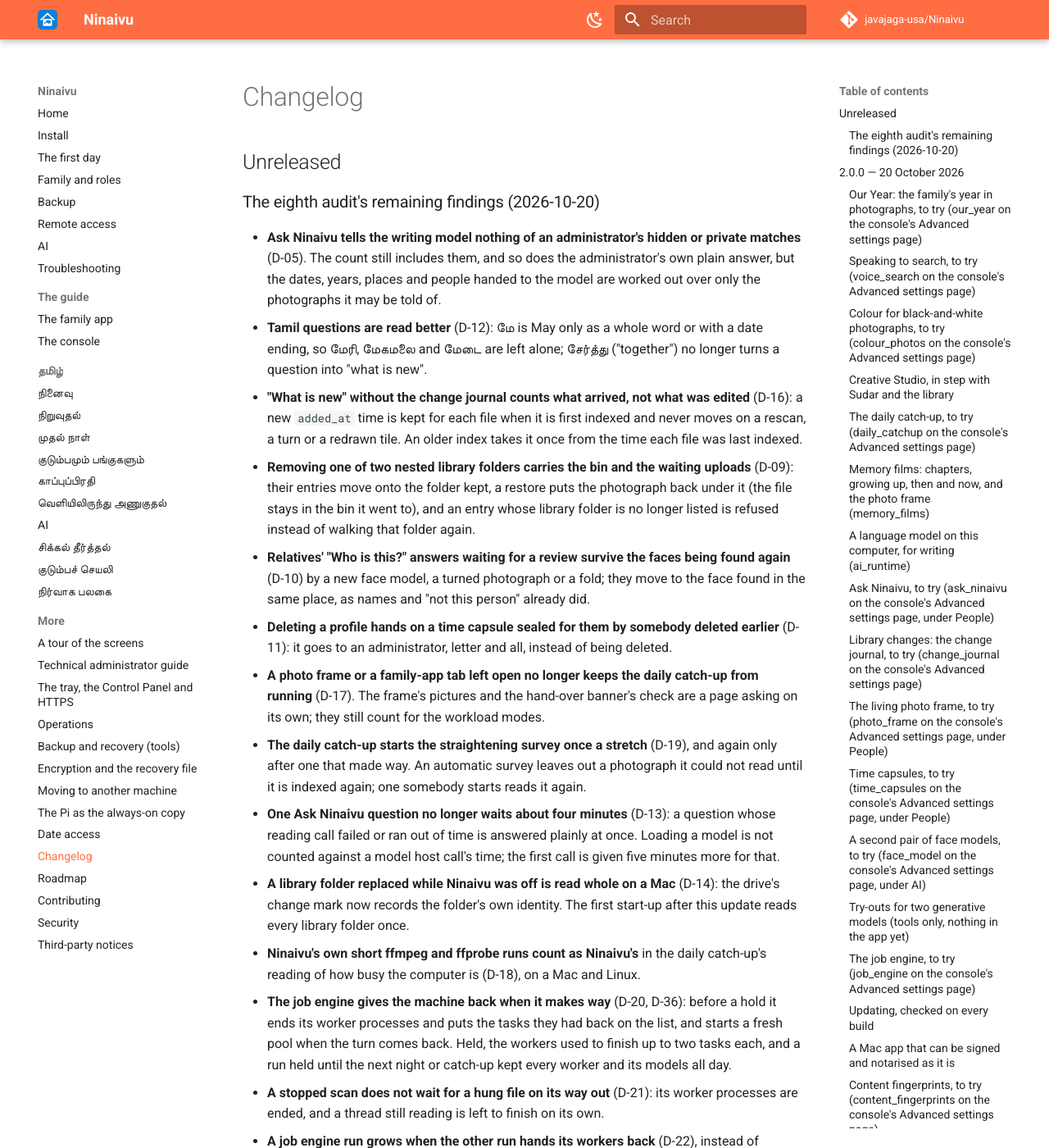
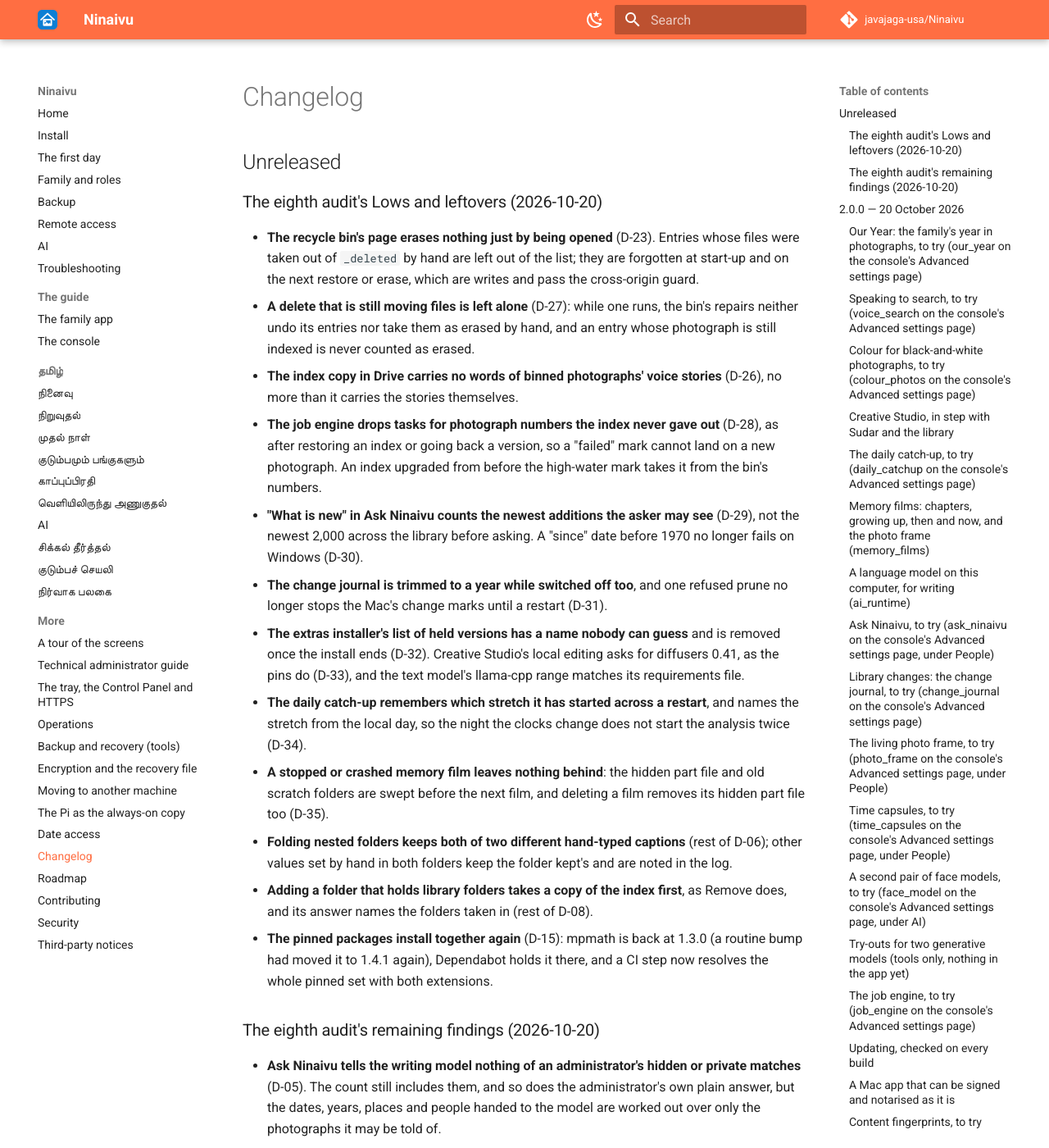
Before and after one commit to javajaga-usa/Ninaivu, an MkDocs documentation site: the page built from docs/CHANGELOG.md, in a window 1280 px wide and 1400 px high. Shown: the whole window at 82% size. Built offline with MkDocs 1.6.1 and Material for MkDocs 9.7.7, drawn with Linux system fonts in a browser that asks for light colours; comment, search, counter and statistics services are not loaded.

Commit message:
CI resolves the pinned set with both extensions; mpmath back to 1.3.0 and held there (D-15); changelog
Co-Authored-By: Claude Opus 5.5 (1M context) <noreply@anthropic.com>
Claude-Session: https://claude.ai/code/session_012a7Nxxx1JB2EMxJgMKxDWv

```diff
--- a/docs/CHANGELOG.md
+++ b/docs/CHANGELOG.md
@@ -1,6 +1,21 @@
 # Changelog
 
 ## Unreleased
+
+### The eighth audit's Lows and leftovers (2026-10-20)
+
+- **The recycle bin's page erases nothing just by being opened** (D-23). Entries whose files were taken out of `_deleted` by hand are left out of the list; they are forgotten at start-up and on the next restore or erase, which are writes and pass the cross-origin guard.
+- **A delete that is still moving files is left alone** (D-27): while one runs, the bin's repairs neither undo its entries nor take them as erased by hand, and an entry whose photograph is still indexed is never counted as erased.
+- **The index copy in Drive carries no words of binned photographs' voice stories** (D-26), no more than it carries the stories themselves.
+- **The job engine drops tasks for photograph numbers the index never gave out** (D-28), as after restoring an index or going back a version, so a "failed" mark cannot land on a new photograph. An index upgraded from before the high-water mark takes it from the bin's numbers.
+- **"What is new" in Ask Ninaivu counts the newest additions the asker may see** (D-29), not the newest 2,000 across the library before asking. A "since" date before 1970 no longer fails on Windows (D-30).
+- **The change journal is trimmed to a year while switched off too**, and one refused prune no longer stops the Mac's change marks until a restart (D-31).
+- **The extras installer's list of held versions has a name nobody can guess** and is removed once the install ends (D-32). Creative Studio's local editing asks for diffusers 0.41, as the pins do (D-33), and the text model's llama-cpp range matches its requirements file.
+- **The daily catch-up remembers which stretch it has started across a restart**, and names the stretch from the local day, so the night the clocks change does not start the analysis twice (D-34).
+- **A stopped or crashed memory film leaves nothing behind**: the hidden part file and old scratch folders are swept before the next film, and deleting a film removes its hidden part file too (D-35).
+- **Folding nested folders keeps both of two different hand-typed captions** (rest of D-06); other values set by hand in both folders keep the folder kept's and are noted in the log.
+- **Adding a folder that holds library folders takes a copy of the index first**, as Remove does, and its answer names the folders taken in (rest of D-08).
+- **The pinned packages install together again** (D-15): mpmath is back at 1.3.0 (a routine bump had moved it to 1.4.1 again), Dependabot holds it there, and a CI step now resolves the whole pinned set with both extensions.
 
 ### The eighth audit's remaining findings (2026-10-20)
 
```
Also changed, not shown: 4 other files.
